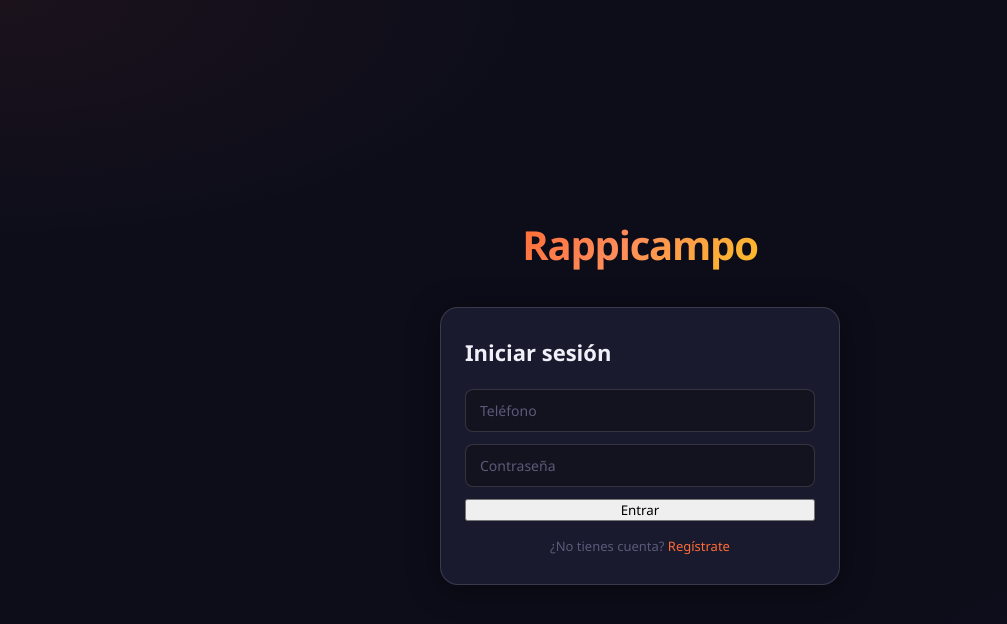
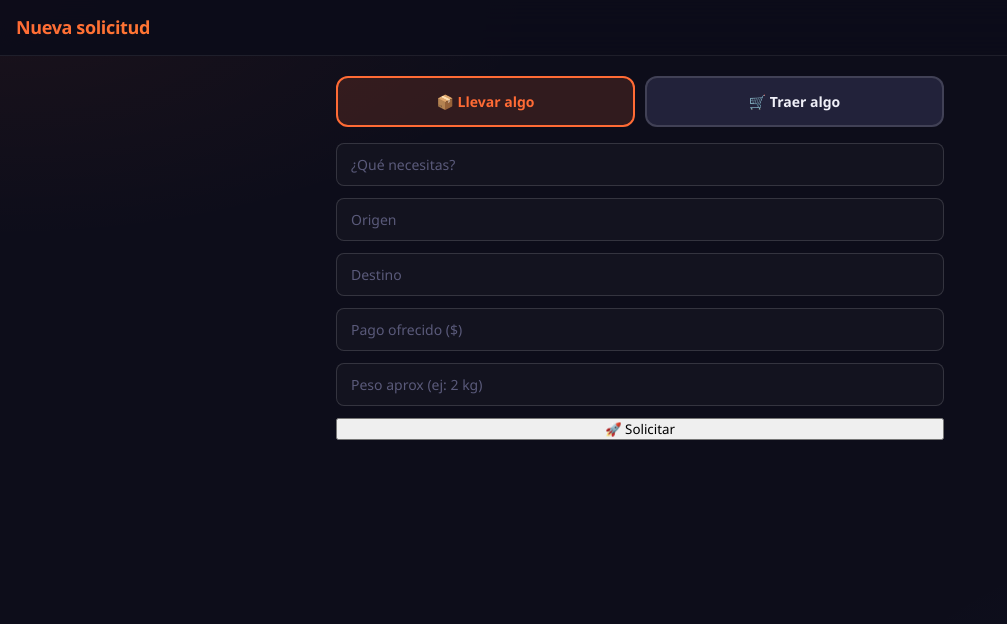
Before and after one commit to juanmamayam-png/RD2, a React (Vite) app in the folder frontend/: page /solicitud in a window 1280 px wide. Before the commit this address led to /login. Shown: the top 624 px of the page, without its empty margins (0-1007 px from the left). Built offline with nearby package versions, Linux system fonts and the light colour scheme; no server answers.

Commit message:
perdon si me lo tiro

```diff
--- a/frontend/src/context/AuthContext.jsx
+++ b/frontend/src/context/AuthContext.jsx
@@ -16,33 +16,33 @@ export function AuthProvider({ children }) {
     setLoading(false)
   }, [])
 
-  async function login(telefono, password) {
-    const data = await authService.login({ telefono, password })
-    localStorage.setItem('rc_token', data.token)
-    localStorage.setItem('rc_user',  JSON.stringify(data.user))
-    setToken(data.token)
-    setUser(data.user)
-    return data.user
-  }
+  // async function login(telefono, password) {
+  //   const data = await authService.login({ telefono, password })
+  //   localStorage.setItem('rc_token', data.token)
+  //   localStorage.setItem('rc_user',  JSON.stringify(data.user))
+  //   setToken(data.token)
+  //   setUser(data.user)
+  //   return data.user
+  // }
 
-  async function register(payload) {
-    const data = await authService.register(payload)
-    localStorage.setItem('rc_token', data.token)
-    localStorage.setItem('rc_user',  JSON.stringify(data.user))
-    setToken(data.token)
-    setUser(data.user)
-    return data.user
-  }
+  // async function register(payload) {
+  //   const data = await authService.register(payload)
+  //   localStorage.setItem('rc_token', data.token)
+  //   localStorage.setItem('rc_user',  JSON.stringify(data.user))
+  //   setToken(data.token)
+  //   setUser(data.user)
+  //   return data.user
+  // }
 
-  function logout() {
-    localStorage.removeItem('rc_token')
-    localStorage.removeItem('rc_user')
-    setToken(null)
-    setUser(null)
-  }
+  // function logout() {
+  //   localStorage.removeItem('rc_token')
+  //   localStorage.removeItem('rc_user')
+  //   setToken(null)
+  //   setUser(null)
+  // }
 
   return (
-    <AuthContext.Provider value={{ user, token, loading, login, register, logout }}>
+    <AuthContext.Provider value={{ user, token, loading}}>
       {!loading && children}
     </AuthContext.Provider>
   )
--- a/frontend/src/pages/LoginPage.jsx
+++ /dev/null
@@ -1,40 +0,0 @@
-import { useState } from 'react'
-import { useNavigate, Link } from 'react-router-dom'
-import { useAuth } from '../hooks/useAuth.js'
-
-export default function LoginPage() {
-  const { login } = useAuth()
-  const navigate  = useNavigate()
-  const [form, setForm]   = useState({ telefono: '', password: '' })
-  const [error, setError] = useState('')
-  const [loading, setLoading] = useState(false)
-
-  async function handleSubmit(e) {
-    e.preventDefault()
-    setLoading(true); setError('')
-    try {
-      const user = await login(form.telefono, form.password)
-      navigate(user.rol === 'conductor' ? '/conductor' : '/')
-    } catch (err) {
-      setError(err)
-    } finally { setLoading(false) }
-  }
-
-  return (
-    <div className="auth-screen">
-      <h1 className="logo">Rappicampo</h1>
-      <form className="auth-card" onSubmit={handleSubmit}>
-        <h2>Iniciar sesión</h2>
-        {error && <p className="error">{error}</p>}
-        <input placeholder="Teléfono" value={form.telefono}
-          onChange={e => setForm(f => ({...f, telefono: e.target.value}))} required />
-        <input type="password" placeholder="Contraseña" value={form.password}
-          onChange={e => setForm(f => ({...f, password: e.target.value}))} required />
-        <button type="submit" disabled={loading}>
-          {loading ? 'Ingresando...' : 'Entrar'}
-        </button>
-        <p>¿No tienes cuenta? <Link to="/register">Regístrate</Link></p>
-      </form>
-    </div>
-  )
-}
--- a/frontend/src/pages/RegisterPage.jsx
+++ /dev/null
@@ -1,48 +0,0 @@
-import { useState } from 'react'
-import { useNavigate, Link } from 'react-router-dom'
-import { useAuth } from '../hooks/useAuth.js'
-
-export default function RegisterPage() {
-  const { register } = useAuth()
-  const navigate = useNavigate()
-  const [form, setForm] = useState({ nombre:'', telefono:'', password:'', rol:'ciudadano', vehiculo:'', placa:'' })
-  const [error, setError] = useState('')
-
-  async function handleSubmit(e) {
-    e.preventDefault(); setError('')
-    try {
-      const user = await register(form)
-      navigate(user.rol === 'conductor' ? '/conductor' : '/')
-    } catch (err) { setError(err) }
-  }
-
-  const set = (k) => (e) => setForm(f => ({...f, [k]: e.target.value}))
-
-  return (
-    <div className="auth-screen">
-      <h1 className="logo">Rappicampo</h1>
-      <form className="auth-card" onSubmit={handleSubmit}>
-        <h2>Crear cuenta</h2>
-        {error && <p className="error">{error}</p>}
-        <input placeholder="Nombre completo" value={form.nombre} onChange={set('nombre')} required />
-        <input placeholder="Teléfono" value={form.telefono} onChange={set('telefono')} required />
-        <input type="password" placeholder="Contraseña" value={form.password} onChange={set('password')} required />
-        <div className="role-select">
-          {['ciudadano','conductor'].map(r => (
-            <button key={r} type="button"
-              className={`role-btn ${form.rol===r?'active':''}`}
-              onClick={() => setForm(f=>({...f, rol: r}))}>
-              {r === 'conductor' ? '🏍️ Conductor' : '🧑‍🌾 Ciudadano'}
-            </button>
-          ))}
-        </div>
-        {form.rol === 'conductor' && <>
-          <input placeholder="Vehículo (ej: Moto Honda CB125)" value={form.vehiculo} onChange={set('vehiculo')} />
-          <input placeholder="Placa" value={form.placa} onChange={set('placa')} />
-        </>}
-        <button type="submit">Registrarme</button>
-        <p>¿Ya tienes cuenta? <Link to="/login">Inicia sesión</Link></p>
-      </form>
-    </div>
-  )
-}
--- a/frontend/src/router/AppRouter.jsx
+++ b/frontend/src/router/AppRouter.jsx
@@ -1,40 +1,18 @@
 import { Routes, Route, Navigate } from 'react-router-dom'
-import { useAuth } from '../hooks/useAuth.js'
-import LoginPage      from '../pages/LoginPage.jsx'
-import RegisterPage   from '../pages/RegisterPage.jsx'
-import DashboardPage  from '../pages/DashboardPage.jsx'
-import SolicitudPage  from '../pages/SolicitudPage.jsx'
-import TrackingPage   from '../pages/TrackingPage.jsx'
-import ConductorPage  from '../pages/ConductorPage.jsx'
-import PerfilPage     from '../pages/PerfilPage.jsx'
-
-function PrivateRoute({ children, role }) {
-  const { user } = useAuth()
-  if (!user) return <Navigate to="/login" replace />
-  if (role && user.rol !== role) return <Navigate to="/" replace />
-  return children
-}
+import DashboardPage from '../pages/DashboardPage.jsx'
+import SolicitudPage from '../pages/SolicitudPage.jsx'
+import TrackingPage from '../pages/TrackingPage.jsx'
+import ConductorPage from '../pages/ConductorPage.jsx'
+import PerfilPage from '../pages/PerfilPage.jsx'
 
 export default function AppRouter() {
   return (
     <Routes>
-      <Route path="/login"    element={<LoginPage />} />
-      <Route path="/register" element={<RegisterPage />} />
-      <Route path="/" element={
-        <PrivateRoute><DashboardPage /></PrivateRoute>
-      }/>
-      <Route path="/solicitud" element={
-        <PrivateRoute role="ciudadano"><SolicitudPage /></PrivateRoute>
-      }/>
-      <Route path="/tracking/:id" element={
-        <PrivateRoute><TrackingPage /></PrivateRoute>
-      }/>
-      <Route path="/conductor" element={
-        <PrivateRoute role="conductor"><ConductorPage /></PrivateRoute>
-      }/>
-      <Route path="/perfil" element={
-        <PrivateRoute><PerfilPage /></PrivateRoute>
-      }/>
+      <Route path="/" element={<DashboardPage />} />
+      <Route path="/solicitud" element={<SolicitudPage />} />
+      <Route path="/tracking/:id" element={<TrackingPage />} />
+      <Route path="/conductor" element={<ConductorPage />} />
+      <Route path="/perfil" element={<PerfilPage />} />
       <Route path="*" element={<Navigate to="/" replace />} />
     </Routes>
   )
--- a/frontend/src/services/api.js
+++ b/frontend/src/services/api.js
@@ -4,23 +4,24 @@ const api = axios.create({
   baseURL: import.meta.env.VITE_API_URL || '/api',
 })
 
-// Adjuntar token JWT a cada petición
-api.interceptors.request.use((config) => {
-  const token = localStorage.getItem('rc_token')
-  if (token) config.headers.Authorization = `Bearer ${token}`
-  return config
-})
+export function setAccessToken(token) {
+  if (token) {
+    api.defaults.headers.common.Authorization = `Bearer ${token}`
+  } else {
+    delete api.defaults.headers.common.Authorization
+  }
+}
 
-// Redirigir al login si el token expiró
 api.interceptors.response.use(
   (res) => res,
   (err) => {
-    if (err.response?.status === 401) {
-      localStorage.removeItem('rc_token')
-      localStorage.removeItem('rc_user')
-      window.location.href = '/login'
-    }
-    return Promise.reject(err.response?.data?.error || 'Error de conexión')
+    const message =
+      err.response?.data?.error ||
+      err.response?.data?.message ||
+      err.message ||
+      'Error de conexión'
+
+    return Promise.reject(message)
   }
 )
 
--- a/frontend/src/services/auth.service.js
+++ b/frontend/src/services/auth.service.js
@@ -1,6 +1,6 @@
 import api from './api.js'
 
 export const authService = {
-  register: (data)  => api.post('/auth/register', data).then(r => r.data),
-  login:    (data)  => api.post('/auth/login',    data).then(r => r.data),
+  // register: (data)  => api.post('/auth/register', data).then(r => r.data),
+  // login:    (data)  => api.post('/auth/login',    data).then(r => r.data),
 }
```
